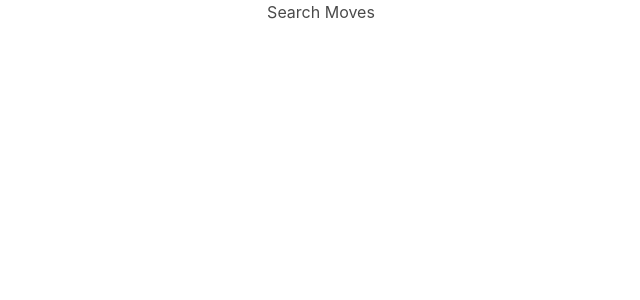
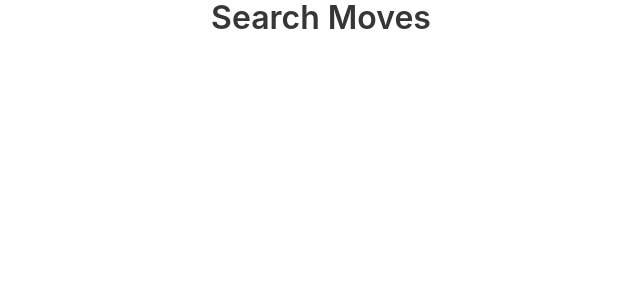
Before and after one commit to vilfrack/SearchMovie-, a React (Create React App) app in the folder search-movies/: page / in a window 1280 px wide. Shown: the top 300 px of the page, without its empty margins (319-959 px from the left). Built offline with nearby package versions, Linux system fonts and the light colour scheme.

Commit message:
Se agrega componente title

```diff
--- a/search-movies/src/App.js
+++ b/search-movies/src/App.js
@@ -1,12 +1,14 @@
 import React, {Component} from 'react'
 import './App.css';
 import 'bulma/css/bulma.css'
+
+import { Title } from './components/Title'
 
 class App extends Component {
   render() {
     return (
       <div className="App">
-       Search Moves
+        <Title>Search Moves</Title>
       </div>
     );
   }
--- /dev/null
+++ b/search-movies/src/components/Title.js
@@ -0,0 +1,3 @@
+import React from "react";
+
+export const Title = ({children}) => (<h1 className="title">{children}</h1>)
```
Also changed, not shown: 1 other file (tests, documents, lock files or other folders).
